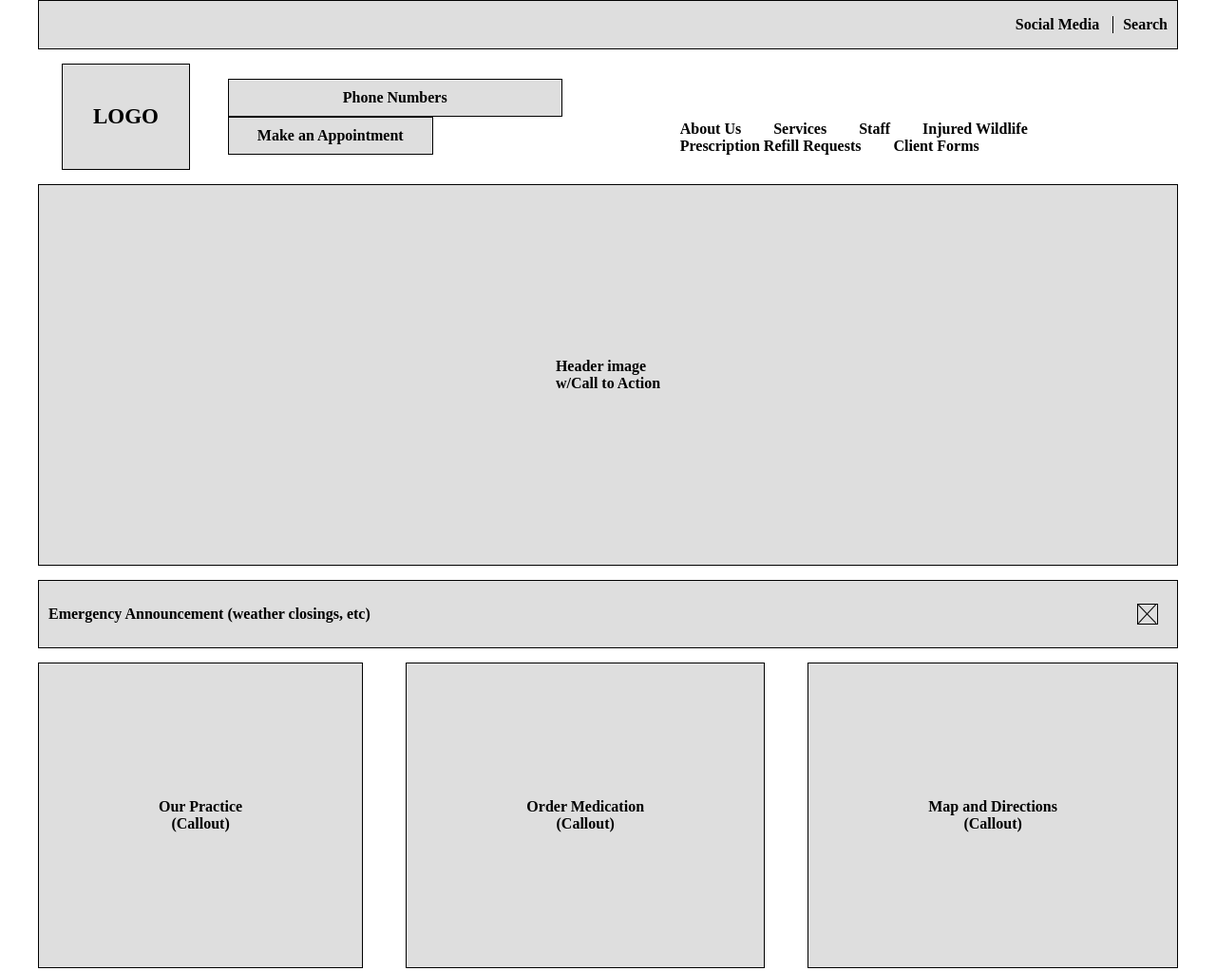
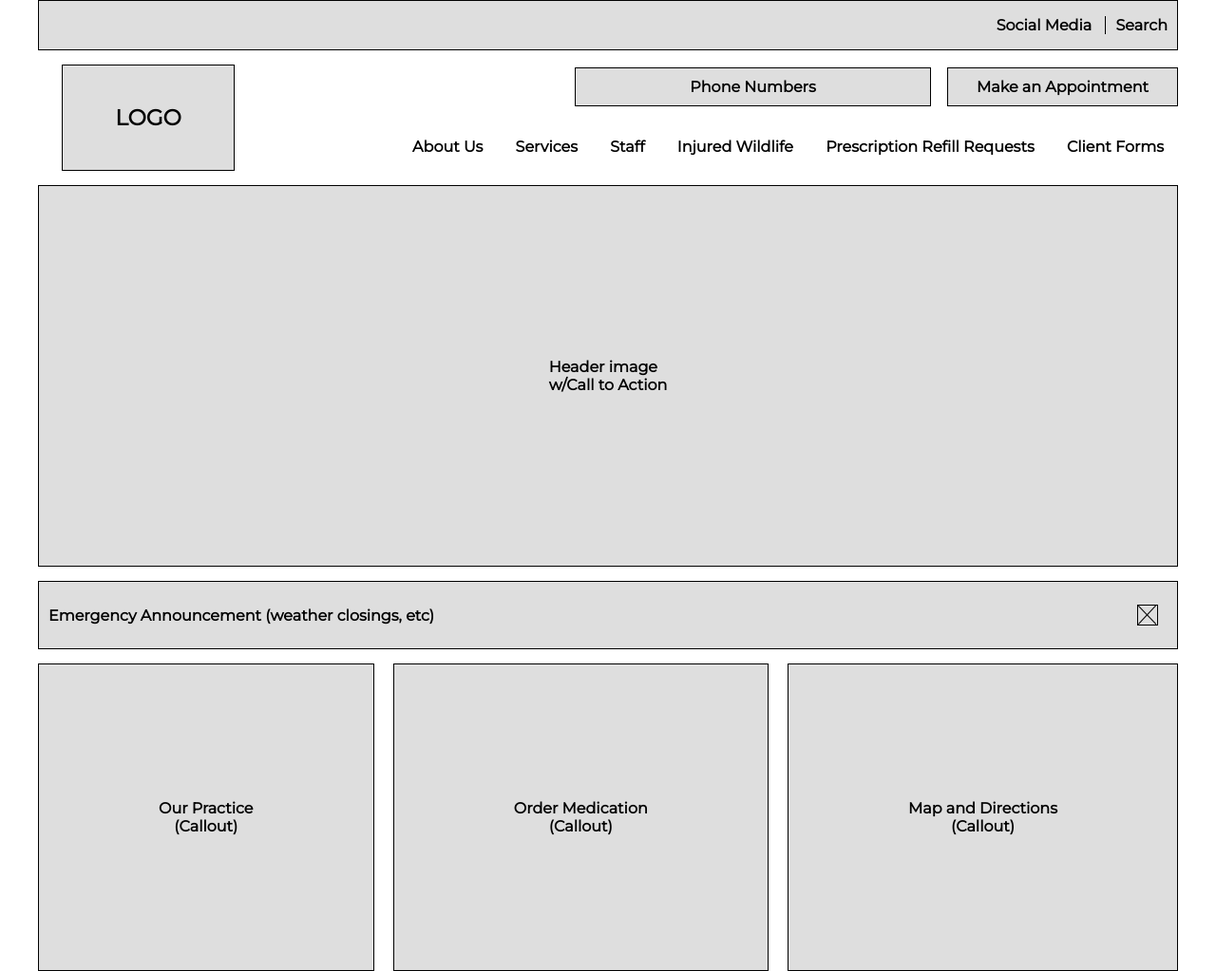
Before and after one commit to bogmarko/Zadatak-1.0, a plain HTML site: page Zadatak/index.html in a window 1280 px wide. Shown: the whole page at 95% size. Drawn offline with Linux system fonts and the light colour scheme.

Commit message:
Update index.html

```diff
--- a/Zadatak/index.html
+++ b/Zadatak/index.html
@@ -1,19 +1,18 @@
 <!DOCTYPE html>
 <html>
-
 <head>
     <meta charset="utf-8">
     <meta name="viewport" content="width=device-width, initial-scale=1.0">
+
     <title>Zadatak</title>
 
     <link rel="stylesheet" type="text/css" href="css/style.css">
+    <link href="https://fonts.googleapis.com/css?family=Montserrat" rel="stylesheet">
 
 </head>
+
 <body>
-<!-- Main container -->
-<div class="container">
-   <!-- Header -->
-    <header>
+
     <div class="media-nav">
         <ul>
             <li>Social Media</li>
@@ -25,22 +24,25 @@
     <!-- Navigation -->
     <div class="navigation">
 
+        <!-- Logo -->
         <div class="logo">
-            <p>LOGO</p>
+            <p class="logo-name">LOGO</p>
         </div>
 
 
+        <!-- Head section -->
+        <div class="head-section">
+            <!-- Contact -->
             <div class="contact">
-
                 <ul>
                     <li>Phone Numbers</li>
                     <li>Make an Appointment</li>
                 </ul>
-
             </div>
 
+
             <!-- Navigation list-->
-        <div class="nav-list">
+            <div class="nav-list ">
                 <ul>
                     <li>About Us</li>
                     <li>Services</li>
@@ -51,16 +53,18 @@
                 </ul>
             </div>
         </div>
-    <!-- Header image -->
+    </div>
+
+
+
+    <!-- Head img banner -->
     <div class="head-img">
         <p>Header image <br>
             w/Call to Action
         </p>
     </div>
 
-    </header>
-    <!-- End Header  -->
-
+    <!-- Announcement area -->
     <div class="announcement">
         <p>Emergency Announcement (weather closings, etc)</p>
 
@@ -72,16 +76,15 @@
     </div>
 
 
+    <!-- Callout area -->
     <div class="callout">
 
         <div class="box">
             <p>Our Practice <br>(Callout)</p>
         </div>
-
         <div class="box">
             <p>Order Medication <br>(Callout)</p>
         </div>
-
         <div class="box">
             <p>Map and Directions <br>(Callout)</p>
         </div>
@@ -90,12 +93,5 @@
 
 
 
-
-
-</div>
-
-
-
 </body>
-
 </html>
```
Lines whose indentation alone changed are shown as unchanged.
